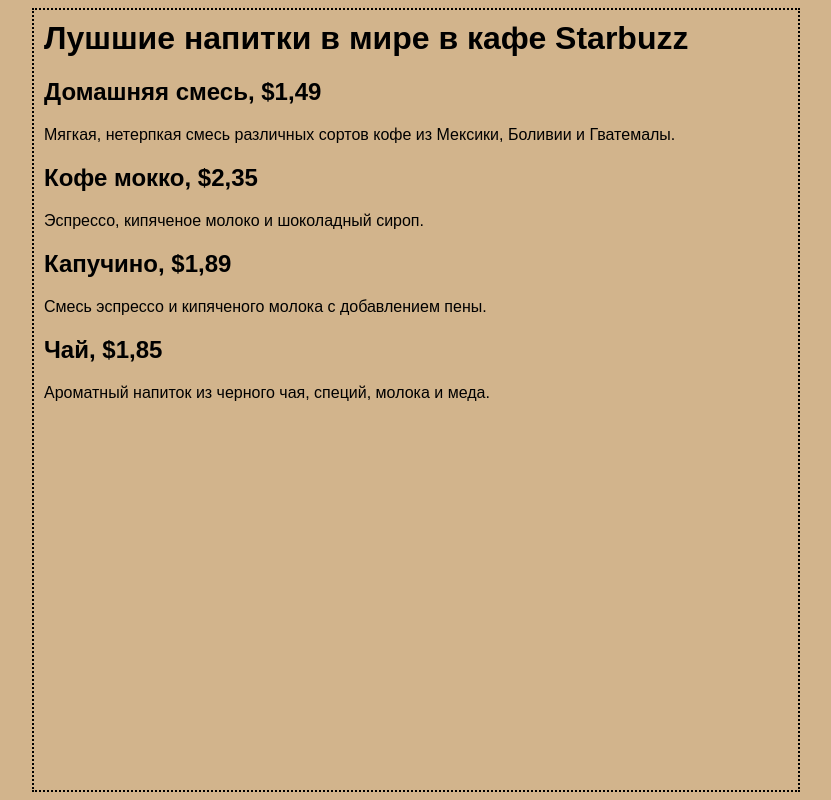
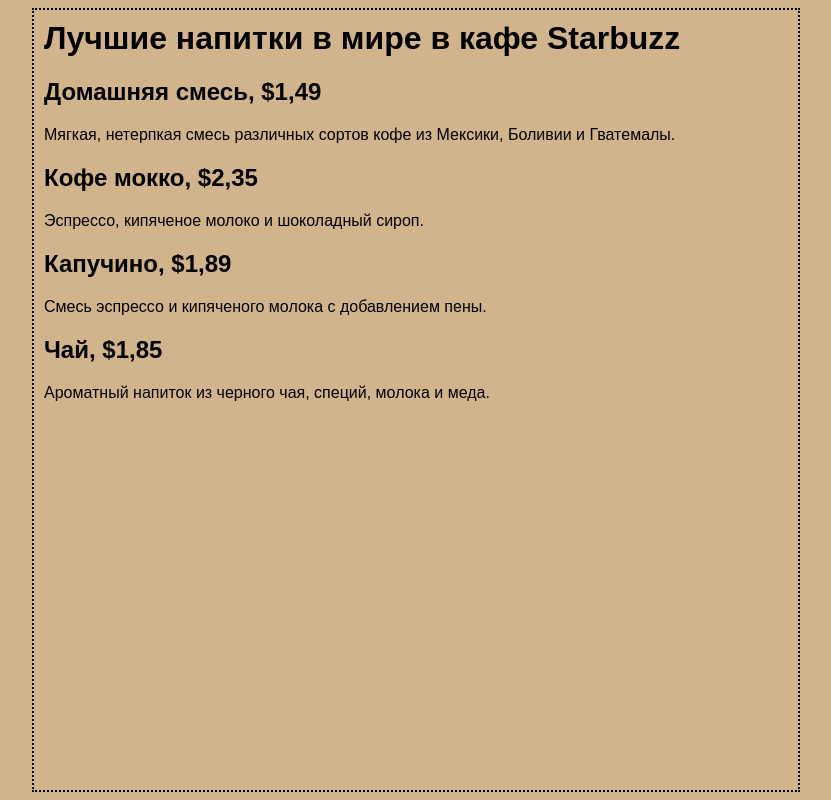
Before and after one commit to dron185/my-site, a plain HTML site: page index.html in a window 1280 px wide. Shown: the whole page, without its empty margins (224-1055 px from the left). Drawn offline with Linux system fonts and the light colour scheme.

Commit message:
меняет текст на главной странице

```diff
--- a/index.html
+++ b/index.html
@@ -14,7 +14,7 @@
       </head>
 
       <body>
-              <h1>Лушшие напитки в мире в кафе Starbuzz</h1>
+              <h1>Лучшие напитки в мире в кафе Starbuzz</h1>
 
               <h2>Домашняя смесь, $1,49</h2>
               <p>Мягкая, нетерпкая смесь различных сортов кофе из Мексики, Боливии и
```
